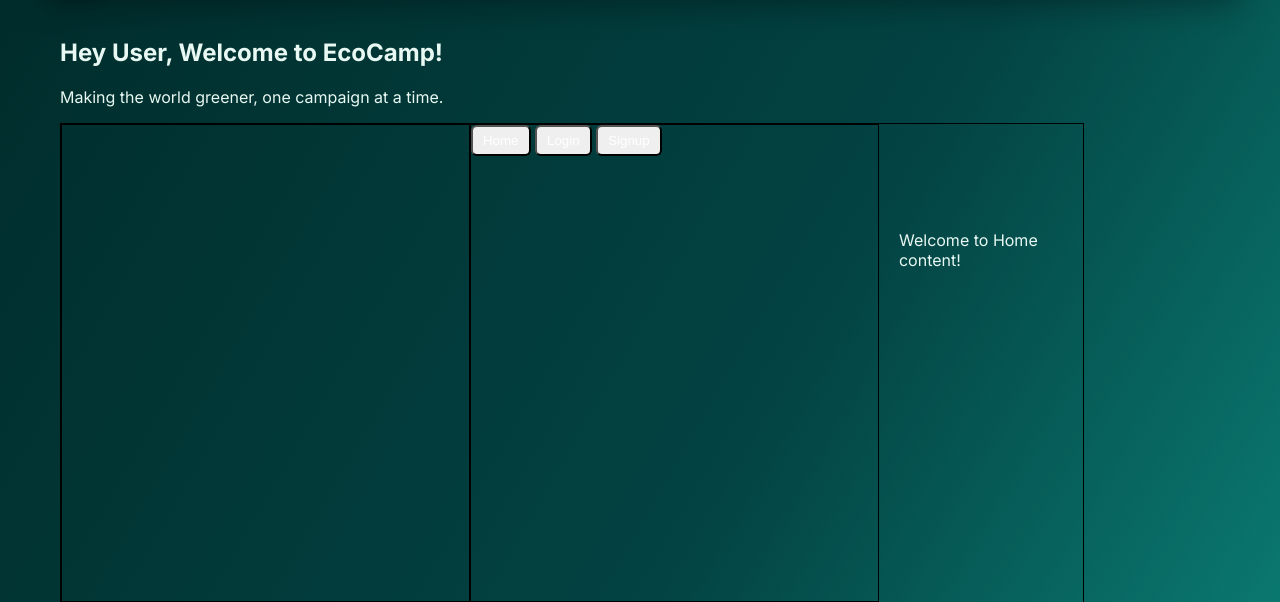
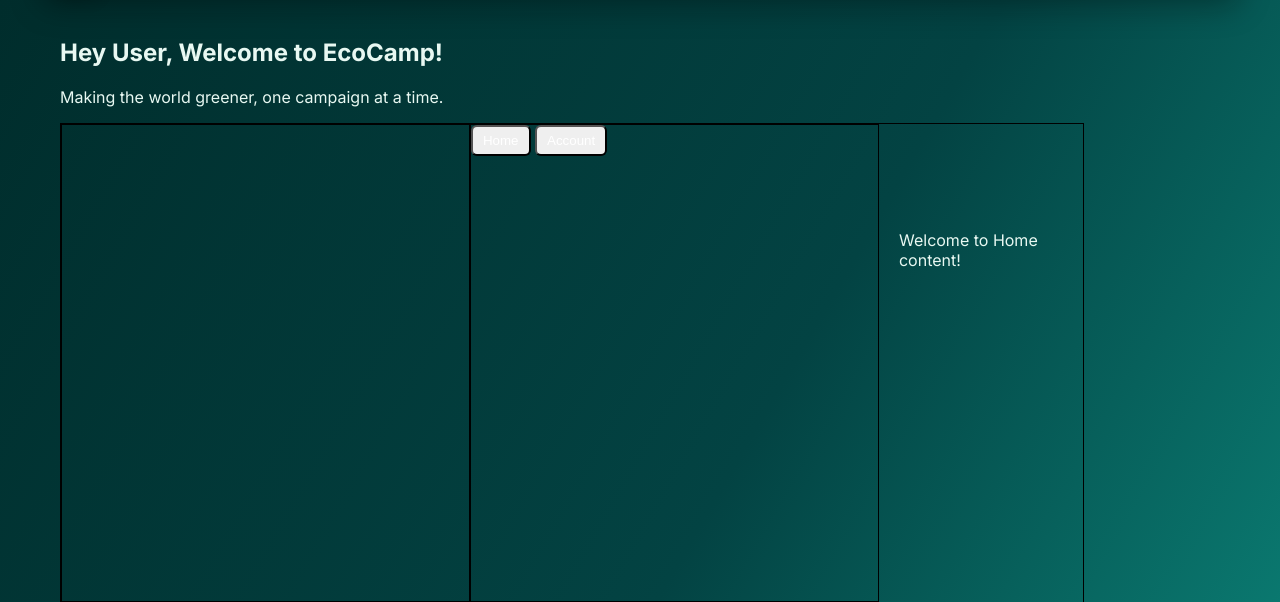
Before and after one commit to dipanshuag19/EcoCamp, a Flask app: template templates/index.html in a window 1280 px wide. Shown: the part 72-674 px from the top of the page. Run offline with Flask 3, Linux system fonts and the light colour scheme; the template is opened without the code that fills it: most values are stand-ins (such as "Sample title", 1, 10 or a date in 2020).

Commit message:
Update index.html

```diff
--- a/templates/index.html
+++ b/templates/index.html
@@ -327,24 +327,34 @@
 <section id="home" class="active">
   <h1>Hey {{ fullname.split()[0] }}, Welcome to EcoCamp!</h1>
   <p>Making the world greener, one campaign at a time.</p>
+
   <div class="main-h">
-    <div>{% if isadmin %}
+    <div>
+      {% if isadmin %}
         <iframe src="/pendingevents"></iframe>
-    {% endif %}</div>
+      {% endif %}
+    </div>
 
-    <!-- Nested tabs inside Home -->
+    <!-- Top-level tabs inside Home -->
     <div>
-      <button class="navlink" data-section="home-main">Home</button>
+      <button class="navlink" data-section="home-tab">Home</button>
+      <button class="navlink" data-section="account-tab">Account</button>
+    </div>
+
+    <!-- Nested Home content -->
+    <section id="home-tab" class="active">
+      <p>Welcome to Home content!</p>
+    </section>
+
+    <!-- Nested Account content -->
+    <section id="account-tab">
+      <!-- Account mini-tabs -->
+      <div>
         <button class="navlink" data-section="login">Login</button>
         <button class="navlink" data-section="signup">Signup</button>
       </div>
 
-    <!-- Nested Home content -->
-    <section id="home-main" class="active">
-      <p>Welcome to Home content!</p>
-    </section>
-
-    <!-- Nested Login content -->
+      <!-- Login form -->
       <section id="login">
         <form class="login-form">
           <input type="text" placeholder="Username">
@@ -353,7 +363,7 @@
         </form>
       </section>
 
-    <!-- Nested Signup content -->
+      <!-- Signup form -->
       <section id="signup">
         <form class="login-form">
           <input type="text" placeholder="Username">
@@ -364,9 +374,11 @@
           <button type="submit">Sign Up</button>
         </form>
       </section>
+    </section>
 
   </div>
 </section>
+
 
 
 <section id="campaigns">
```
Lines whose indentation alone changed are shown as unchanged.
